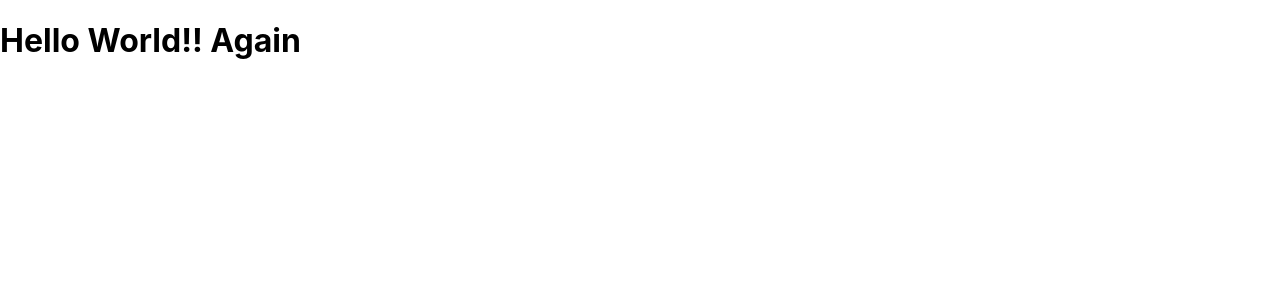
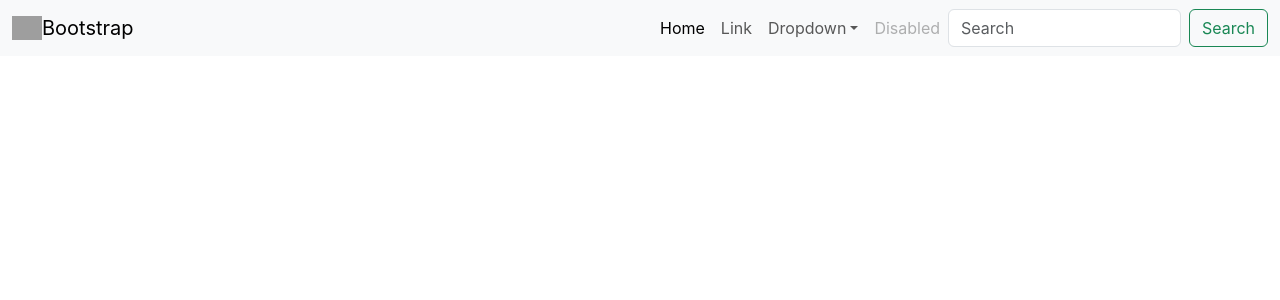
Before and after one commit to harshcode1/Task-Manager, a React (Create React App) app: page / in a window 1280 px wide. Shown: the top 300 px of the page. Built offline with nearby package versions, Linux system fonts and the light colour scheme; grey boxes are pictures that could not be loaded.

Commit message:
Little Progress

```diff
--- a/package.json
+++ b/package.json
@@ -7,7 +7,8 @@
     "@testing-library/react": "^13.4.0",
     "@testing-library/user-event": "^13.5.0",
     "bcrypt": "^5.1.1",
-    "bootstrap": "^5.3.2",
+    "bootstrap": "^5.3.3",
+    "concurrently": "^8.2.2",
     "cors": "^2.8.5",
     "express-validator": "^7.0.1",
     "jsonwebtoken": "^9.0.2",
--- a/public/index.html
+++ b/public/index.html
@@ -25,6 +25,7 @@
       Learn how to configure a non-root public URL by running `npm run build`.
     -->
     <title>React App</title>
+    <link href="https://cdn.jsdelivr.net/npm/bootstrap@5.3.3/dist/css/bootstrap.min.css" rel="stylesheet" integrity="sha384-QWTKZyjpPEjISv5WaRU9OFeRpok6YctnYmDr5pNlyT2bRjXh0JMhjY6hW+ALEwIH" crossorigin="anonymous">
   </head>
   <body>
     <noscript>You need to enable JavaScript to run this app.</noscript>
@@ -40,4 +41,5 @@
       To create a production bundle, use `npm run build` or `yarn build`.
     -->
   </body>
+  <script src="https://cdn.jsdelivr.net/npm/bootstrap@5.3.3/dist/js/bootstrap.bundle.min.js" integrity="sha384-YvpcrYf0tY3lHB60NNkmXc5s9fDVZLESaAA55NDzOxhy9GkcIdslK1eN7N6jIeHz" crossorigin="anonymous"></script>
 </html>
--- a/src/App.js
+++ b/src/App.js
@@ -1,8 +1,9 @@
 import './App.css';
+import Navbar from './components/Navbar';
 
 function App() {
   return (
-    <h1>Hello World!! Again</h1>
+    <Navbar/>
   );
 }
 
--- a/src/components/Navbar.js
+++ b/src/components/Navbar.js
@@ -2,9 +2,49 @@ import React from 'react'
 
 const Navbar = () => {
   return (
-    <div>
-
-    </div>
+    <>
+      <nav className="navbar navbar-expand-lg bg-body-tertiary">
+        <div class="container-fluid">
+          <a class="navbar-brand" to="/">
+            <img src="/docs/5.3/assets/brand/bootstrap-logo.svg" alt="Logo" width="30" height="24" class="d-inline-block align-text-top" />
+            Bootstrap
+          </a>
+        </div>
+        <div className="container-fluid">
+          <button className="navbar-toggler" type="button" data-bs-toggle="collapse" data-bs-target="#navbarSupportedContent" aria-controls="navbarSupportedContent" aria-expanded="false" aria-label="Toggle navigation">
+            <span className="navbar-toggler-icon"></span>
+          </button>
+          <div className="collapse navbar-collapse" id="navbarSupportedContent">
+            <ul className="navbar-nav me-auto mb-2 mb-lg-0">
+              <li className="nav-item">
+                <a className="nav-link active" aria-current="page" to="#">Home</a>
+              </li>
+              <li className="nav-item">
+                <a className="nav-link" to="#">Link</a>
+              </li>
+              <li className="nav-item dropdown">
+                <a className="nav-link dropdown-toggle" to="#" role="button" data-bs-toggle="dropdown" aria-expanded="false">
+                  Dropdown
+                </a>
+                <ul className="dropdown-menu">
+                  <li><a className="dropdown-item" to="#">Action</a></li>
+                  <li><a className="dropdown-item" to="#">Another action</a></li>
+                  <li><hr className="dropdown-divider" /></li>
+                  <li><a className="dropdown-item" to="#">Something else here</a></li>
+                </ul>
+              </li>
+              <li className="nav-item">
+                <a className="nav-link disabled" aria-disabled="true">Disabled</a>
+              </li>
+            </ul>
+            <form className="d-flex" role="search">
+              <input className="form-control me-2" type="search" placeholder="Search" aria-label="Search" />
+              <button className="btn btn-outline-success" type="submit">Search</button>
+            </form>
+          </div>
+        </div>
+      </nav>
+    </>
   )
 }
 
```
Also changed, not shown: 1 other file (tests, documents, lock files or other folders).
